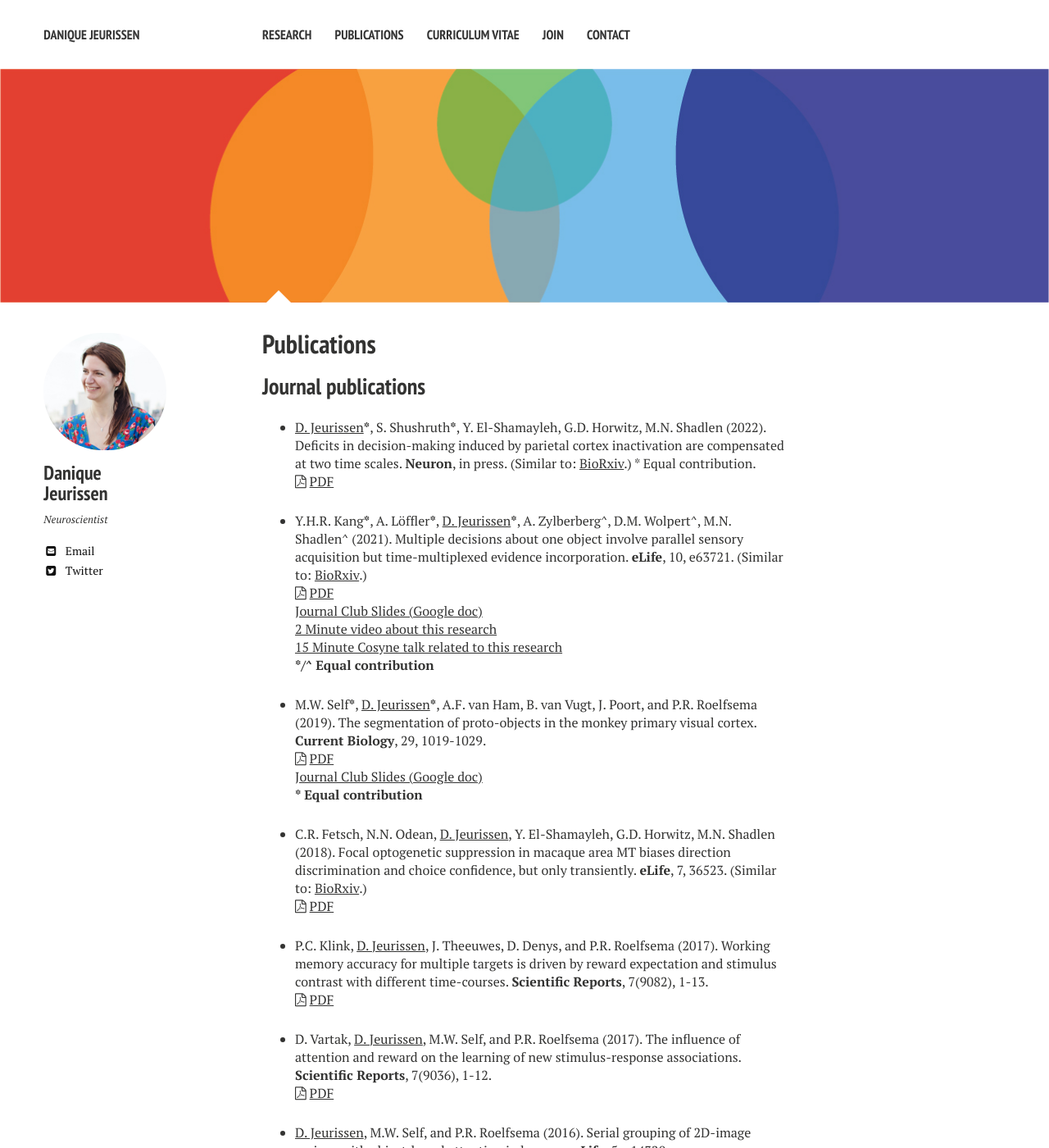
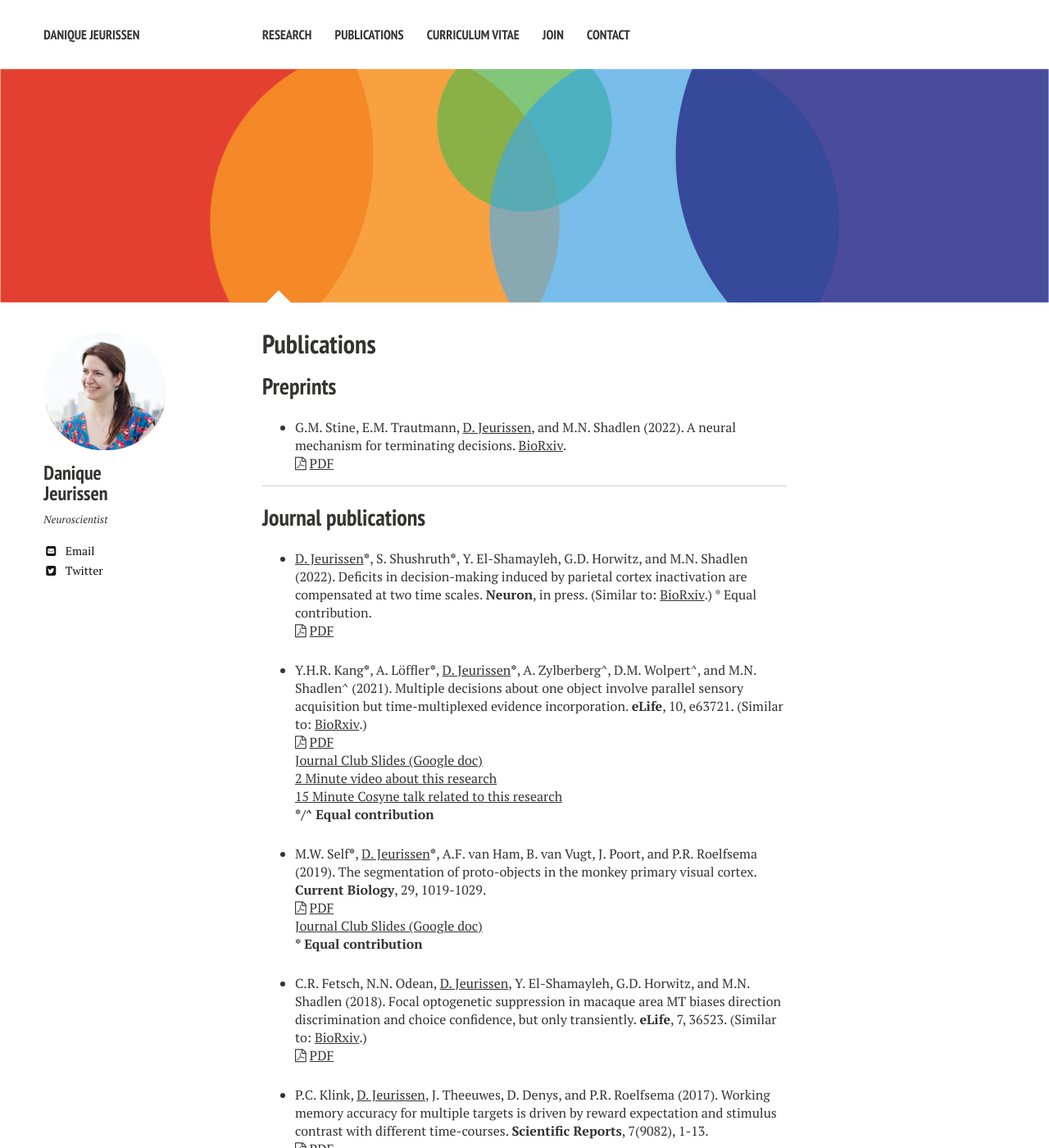
Before and after one commit to DaniqueJeurissen/DaniqueJeurissen.github.io, a Jekyll site: the page built from publications/index.md, in a window 1280 px wide and 1400 px high. Shown: the whole window at 82% size. Built offline with Jekyll 4.4.1, drawn with Linux system fonts in a browser that asks for light colours; nearby versions of some CDN libraries.

Commit message:
Adding link to SC-LIP biorxiv paper

```diff
--- a/publications/index.md
+++ b/publications/index.md
@@ -7,12 +7,19 @@ image:
 
 ---
 
+## Preprints
+
+* G.M. Stine, E.M. Trautmann, <u>D. Jeurissen</u>, and M.N. Shadlen (2022). A neural mechanism for terminating decisions. [BioRxiv](https://www.biorxiv.org/content/10.1101/2022.05.02.490327v1).
+<br> <i class="fa fa-file-pdf-o"></i> [PDF](https://www.biorxiv.org/content/10.1101/2022.05.02.490327v1.full.pdf)
+
+---
+
 ## Journal publications
 
-* <u>D. Jeurissen</u>**\***, S. Shushruth**\***, Y. El-Shamayleh, G.D. Horwitz, M.N. Shadlen (2022). Deficits in decision-making induced by parietal cortex inactivation are compensated at two time scales. **Neuron**, in press. (Similar to: [BioRxiv](https://www.biorxiv.org/content/10.1101/2021.09.10.459856v1).) \* Equal contribution.
+* <u>D. Jeurissen</u>**\***, S. Shushruth**\***, Y. El-Shamayleh, G.D. Horwitz, and M.N. Shadlen (2022). Deficits in decision-making induced by parietal cortex inactivation are compensated at two time scales. **Neuron**, in press. (Similar to: [BioRxiv](https://www.biorxiv.org/content/10.1101/2021.09.10.459856v1).) \* Equal contribution.
 <br> <i class="fa fa-file-pdf-o"></i> [PDF](https://www.cell.com/neuron/fulltext/S0896-6273(22)00258-6)
 
-* Y.H.R. Kang**\***, A. L&#246;ffler**\***, <u>D. Jeurissen</u>**\***, A. Zylberberg^, D.M. Wolpert^, M.N. Shadlen^ (2021). Multiple decisions about one object involve parallel sensory acquisition but time-multiplexed evidence incorporation. **eLife**, 10, e63721. (Similar to: [BioRxiv](https://www.biorxiv.org/content/10.1101/2020.10.15.341008v1).)
+* Y.H.R. Kang**\***, A. L&#246;ffler**\***, <u>D. Jeurissen</u>**\***, A. Zylberberg^, D.M. Wolpert^, and M.N. Shadlen^ (2021). Multiple decisions about one object involve parallel sensory acquisition but time-multiplexed evidence incorporation. **eLife**, 10, e63721. (Similar to: [BioRxiv](https://www.biorxiv.org/content/10.1101/2020.10.15.341008v1).)
 <br> <i class="fa fa-file-pdf-o"></i> [PDF](papers/2021_KangLofflerJeurissen_eLife.pdf)
 <br> [Journal Club Slides (Google doc)](https://docs.google.com/presentation/d/1C-pOKoxp6eshfWkr_SGmX9JafvB0Jfuu_RADzy_yX7U/edit?usp=sharing)
 <br> [2 Minute video about this research](https://www.youtube.com/watch?v=K1LOm92KxUE)
@@ -24,7 +31,7 @@ image:
 <br> [Journal Club Slides (Google doc)](https://docs.google.com/presentation/d/1NP975PPtftqyhtHeBIvX3eqrt09Baosk2KnYj7ga-M8/edit?usp=sharing)
 <br> **\* Equal contribution**
 
-* C.R. Fetsch, N.N. Odean, <u>D. Jeurissen</u>, Y. El-Shamayleh, G.D. Horwitz, M.N. Shadlen (2018). Focal optogenetic suppression in macaque area MT biases direction discrimination and choice confidence, but only transiently. **eLife**,  7, 36523. (Similar to: [BioRxiv](https://doi.org/10.1101/277251).)
+* C.R. Fetsch, N.N. Odean, <u>D. Jeurissen</u>, Y. El-Shamayleh, G.D. Horwitz, and M.N. Shadlen (2018). Focal optogenetic suppression in macaque area MT biases direction discrimination and choice confidence, but only transiently. **eLife**,  7, 36523. (Similar to: [BioRxiv](https://doi.org/10.1101/277251).)
 <br> <i class="fa fa-file-pdf-o"></i> [PDF](https://elifesciences.org/download/aHR0cHM6Ly9jZG4uZWxpZmVzY2llbmNlcy5vcmcvYXJ0aWNsZXMvMzY1MjMvZWxpZmUtMzY1MjMtdjIucGRm/elife-36523-v2.pdf?_hash=IcM8Uw4KaAGU0FT9Uws4THeYryZBJhJcxCYFamXP618%3D)
 
 * P.C. Klink, <u>D. Jeurissen</u>, J. Theeuwes, D. Denys, and P.R. Roelfsema (2017). Working memory accuracy for multiple targets is driven by reward expectation and stimulus contrast with different time-courses. **Scientific Reports**, 7(9082), 1-13.
```
Also changed, not shown: 3 other files.
